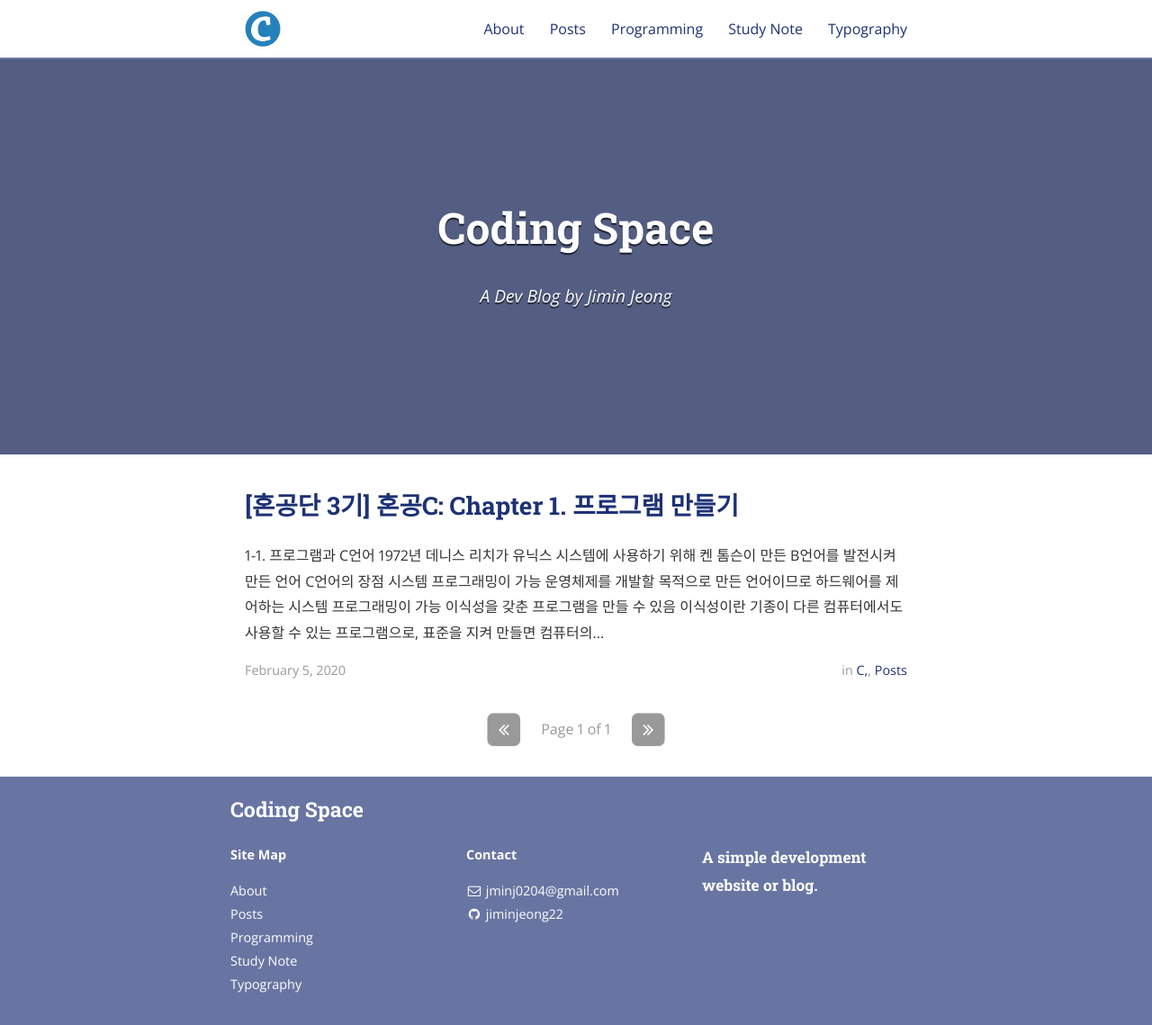
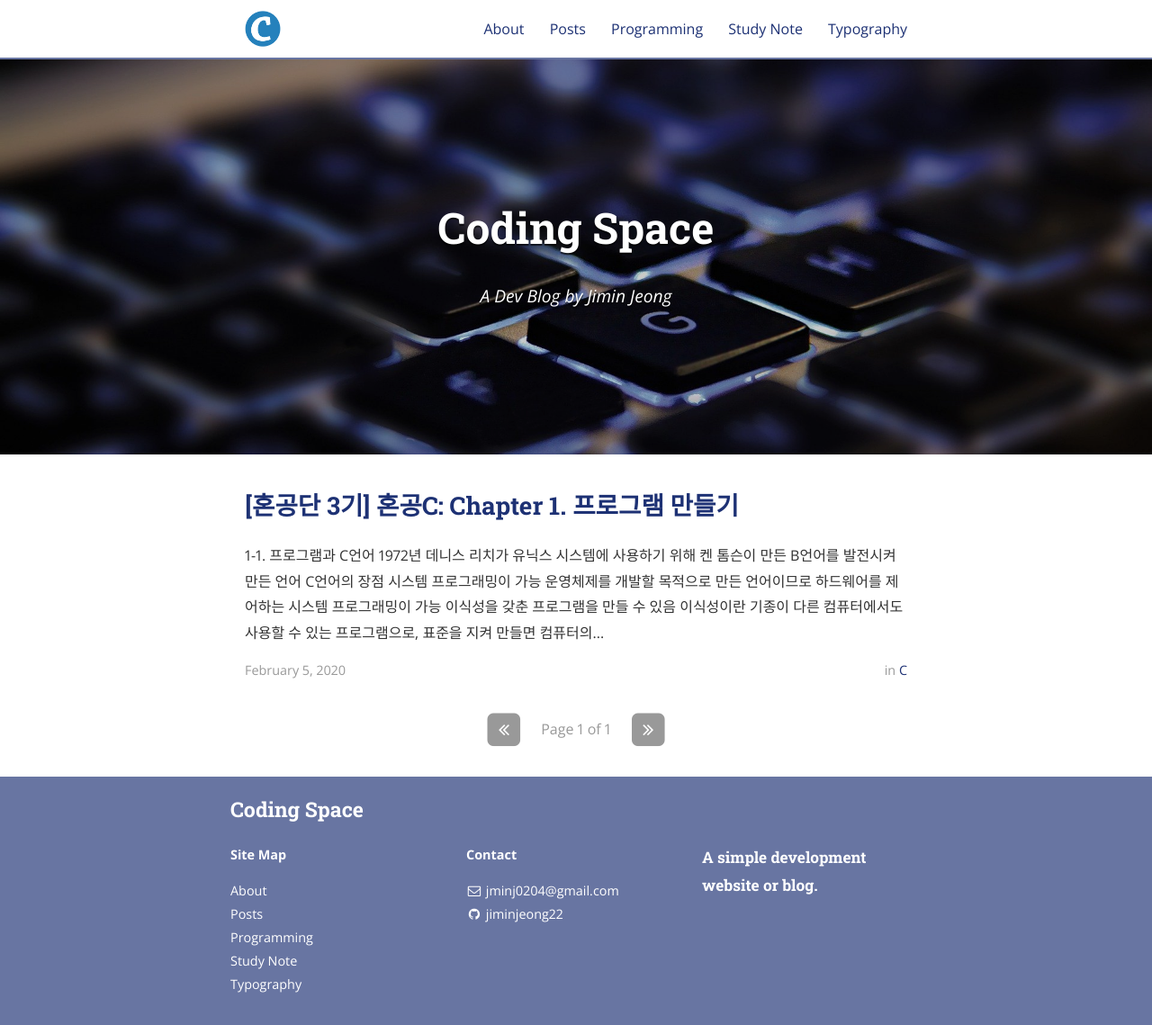
Before and after one commit to jiminjeong22/jiminjeong22.github.io_v2, a Jekyll site: the page built from index.html, in a window 1280 px wide and 1139 px high. Shown: the whole window at 90% size. Built offline with Jekyll 4.4.1, drawn with Linux system fonts in a browser that asks for light colours; nearby versions of some CDN libraries; some web fonts are replaced; the list of posts is cut into pages by our own code.

Commit message:
20200208

```diff
--- a/_config.yml
+++ b/_config.yml
@@ -5,13 +5,13 @@
   - jekyll-sitemap
   - jekyll-paginate-v2
 
+
 exclude:
   - "/vendor/"
 
 # Site settings
 title: Coding Space
 subtitle: "A Dev Blog by Jimin Jeong"
-
 email: jminj0204@gmail.com
 name: Jimin Jeong
 description: >
@@ -21,7 +21,7 @@
 # root of your server.
 baseurl: "" # the subpath of your site, e.g. /blog/
 url: "https://jiminjeong22.github.io" # the base hostname & protocol for your site
-cover: ""
+cover: "/assets/header_image.jpg"
 logo: "/assets/logo.png"
 
 # Build settings
@@ -34,7 +34,6 @@
 pagination:
   enabled: true
   per_page: 5
-  collection: 'posts'
   permalink: "/page/:num/"
   sort_reverse: true
 
```
Also changed, not shown: _posts/2020-02-05-chapter1.md (+1 -1 lines).
